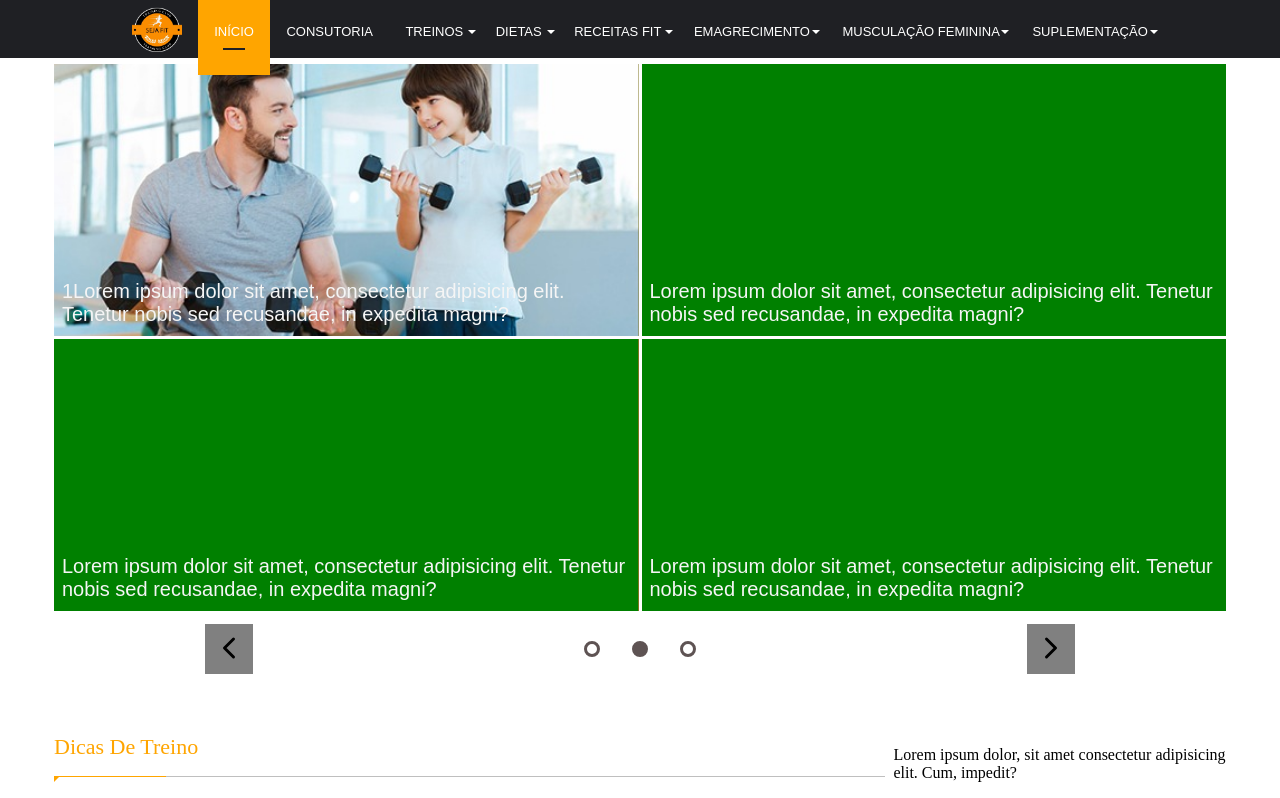
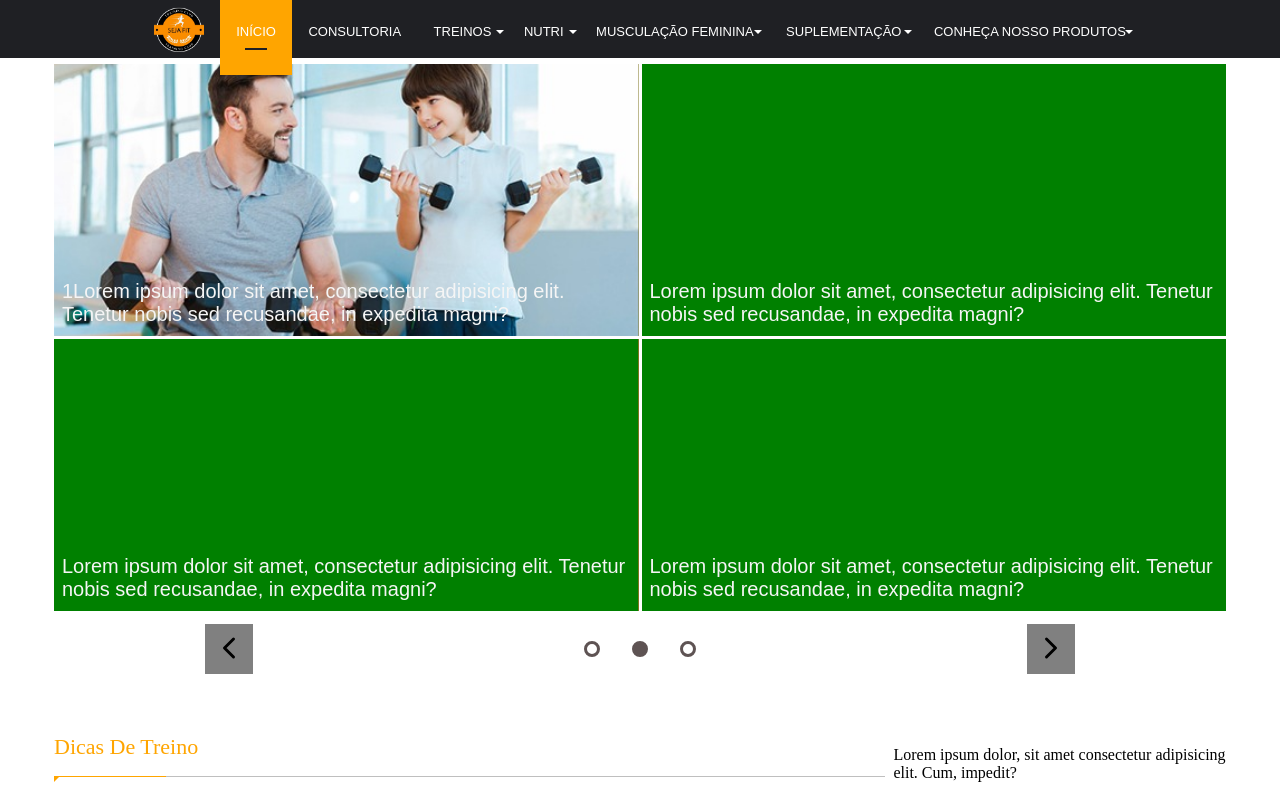
Before and after one commit to gabrielSouzaDevWeb/sejaFit2.0, a plain HTML site: page Index.html in a window 1280 px wide. Shown: the top 798 px of the page. Drawn offline with nearby package versions, Linux system fonts and the light colour scheme.

Commit message:
modificacoes pos breafing

```diff
--- a/Index.html
+++ b/Index.html
@@ -3,6 +3,7 @@
 <head>
     <meta charset="UTF-8">
     <meta name="viewport" content="width=device-width, user-scalable=no">
+    <link rel="shortcut icon" href="img/logo-pp-shortcut-icon.png">
     <link rel="stylesheet" href="css/index.css">
     <link href="https://fonts.googleapis.com/css2?family=Poppins:wght@300;400;500;600&display=swap" rel="stylesheet">
     <script type="module" src="https://unpkg.com/ionicons@5.1.2/dist/ionicons/ionicons.esm.js"></script>
@@ -13,7 +14,7 @@
         <img src="img/logo-pp-shortcut-icon.png" alt="SejaFit" width="50px" height="50px">
         <ul class="c-menu-desktop ">
             <li class="c-menu-desktop__item"><a class="c-menu-desktop__link--active" href="">Início</a></li>
-            <li class="c-menu-desktop__item"><a class="c-menu-desktop__link" href="">Consutoria</a></li>
+            <li class="c-menu-desktop__item"><a class="c-menu-desktop__link" href="">Consultoria</a></li>
             <li class="c-menu-desktop__item"><a class="c-menu-desktop__link has-dropdown" href="">Treinos</a>
                <ul class="c-menu-desktop__dropdown">
                     <li class="c-menu-desktop__dropdown-item">
@@ -60,7 +61,7 @@
                     </li>
                 </ul>
             </li>
-            <li class="c-menu-desktop__item"><a class="c-menu-desktop__link has-dropdown" href="">Dietas</a>
+            <li class="c-menu-desktop__item"><a class="c-menu-desktop__link has-dropdown" href="">Nutri</a>
 
                 <ul class="c-menu-desktop__dropdown">
                     <li class="c-menu-desktop__dropdown-item"><a class="c-menu-desktop__dropdown-link" href="">exercícios em casa</a></li>
@@ -68,28 +69,24 @@
                 </ul>
 
             </li>
-            <li class="c-menu-desktop__item"><a class="c-menu-desktop__link has-dropdown" href="">Receitas Fit</a>
+            <li class="c-menu-desktop__item"><a class="c-menu-desktop__link has-dropdown" href="">Musculação feminina</a></li>
+            <li class="c-menu-desktop__item"><a class="c-menu-desktop__link has-dropdown" href="">Suplementação</a></li>
+            <li class="c-menu-desktop__item"><a class="c-menu-desktop__link has-dropdown" href="">Conheça nosso produtos</a>
                 <ul class="c-menu-desktop__dropdown">
                     <li class="c-menu-desktop__dropdown-item">
                         <a class="c-menu-desktop__dropdown-link" href="">Suco Detox</a>
                     </li>
                 </ul>
             </li>
-            <li class="c-menu-desktop__item"><a class="c-menu-desktop__link has-dropdown" href="">Emagrecimento</a>
-                <ul class="c-menu-desktop__dropdown">
-                    <li class="c-menu-desktop__dropdown-item"><a class="c-menu-desktop__dropdown-link" href="">Treino HIIT e intervalos</a></li>
-                    <li class="c-menu-desktop__dropdown-item"><a class="c-menu-desktop__dropdown-link" href="">Chás</a></li>
-                </ul>
-            </li>
-            <li class="c-menu-desktop__item"><a class="c-menu-desktop__link has-dropdown" href="">Musculação feminina</a></li>
-            <li class="c-menu-desktop__item"><a class="c-menu-desktop__link has-dropdown" href="">Suplementação</a></li>
+
+
         </ul>
 
         <ion-icon class="c-menu-mobile-sharp jsBtnMenuMobile" name="menu-sharp" style="font-size:40px;color: white; --ionicon-stroke-width: 30px;"></ion-icon>
 
         <ul class="c-menu-mobile jsMenuMobile">
             <li class="c-menu-mobile__item"><a class="c-menu-mobile__link" href="">Início</a></li>
-            <li class="c-menu-mobile__item"><a class="c-menu-mobile__link" href="">Consutoria</a></li>
+            <li class="c-menu-mobile__item"><a class="c-menu-mobile__link" href="">Consultoria</a></li>
             <li class="c-menu-mobile__item"><a class="c-menu-mobile__link has-dropdown" href="">Treinos</a>
                <ul class="c-menu-mobile__dropdown">
                     <li class="c-menu-mobile__dropdown-item">
@@ -136,29 +133,24 @@
                     </li>
                 </ul>
             </li>
-            <li class="c-menu-mobile__item"><a class="c-menu-mobile__link has-dropdown" href="">Dietas</a>
+            <li class="c-menu-mobile__item"><a class="c-menu-mobile__link has-dropdown" href="">Nutri</a>
 
                 <ul class="c-menu-mobile__dropdown">
                     <li class="c-menu-mobile__dropdown-item"><a class="c-menu-mobile__dropdown-link" href="">exercícios em casa</a></li>
                     <li class="c-menu-mobile__dropdown-item"><a class="c-menu-mobile__dropdown-link" href="">guia do iniciante</a></li>
                 </ul>
 
-            </li>
-            <li class="c-menu-mobile__item"><a class="c-menu-mobile__link has-dropdown" href="">Receitas Fit</a>
+            </li><li class="c-menu-mobile__item"><a class="c-menu-mobile__link has-dropdown--centerY" href="">Musculação feminina</a></li>
+            <li class="c-menu-mobile__item"><a class="c-menu-mobile__link has-dropdown" href="">Suplementação</a></li>
+            <li class="c-menu-mobile__item"><a class="c-menu-mobile__link has-dropdown" href="">Conheça nosso produtos</a>
                 <ul class="c-menu-mobile__dropdown">
                     <li class="c-menu-mobile__dropdown-item">
                         <a class="c-menu-mobile__dropdown-link" href="">Suco Detox</a>
                     </li>
                 </ul>
             </li>
-            <li class="c-menu-mobile__item"><a class="c-menu-mobile__link has-dropdown" href="">Emagrecimento</a>
-                <ul class="c-menu-mobile__dropdown">
-                    <li class="c-menu-mobile__dropdown-item"><a class="c-menu-mobile__dropdown-link" href="">Treino HIIT e intervalos</a></li>
-                    <li class="c-menu-mobile__dropdown-item"><a class="c-menu-mobile__dropdown-link" href="">Chás</a></li>
-                </ul>
-            </li>
-            <li class="c-menu-mobile__item"><a class="c-menu-mobile__link has-dropdown--centerY" href="">Musculação feminina</a></li>
-            <li class="c-menu-mobile__item"><a class="c-menu-mobile__link has-dropdown" href="">Suplementação</a></li>
+
+
         </ul>
     </nav>
     <main>
```
